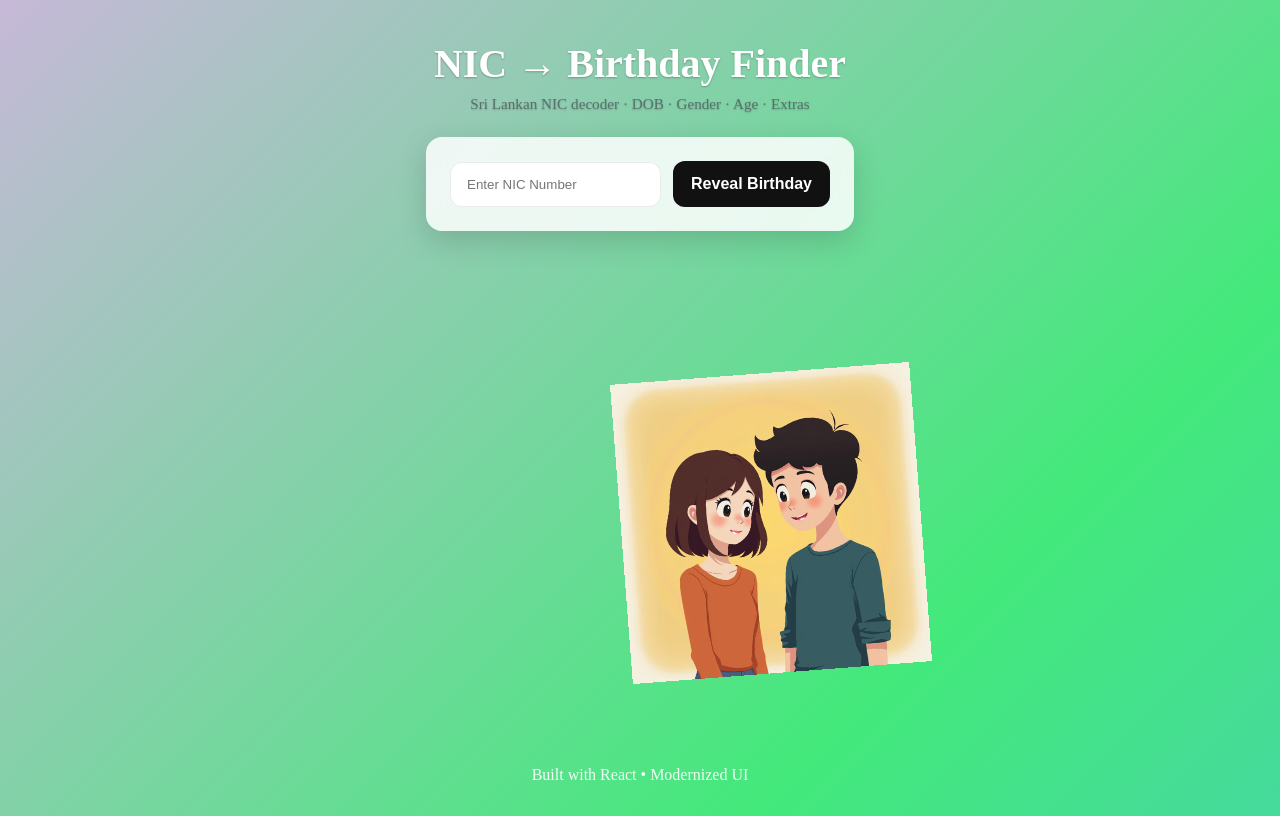
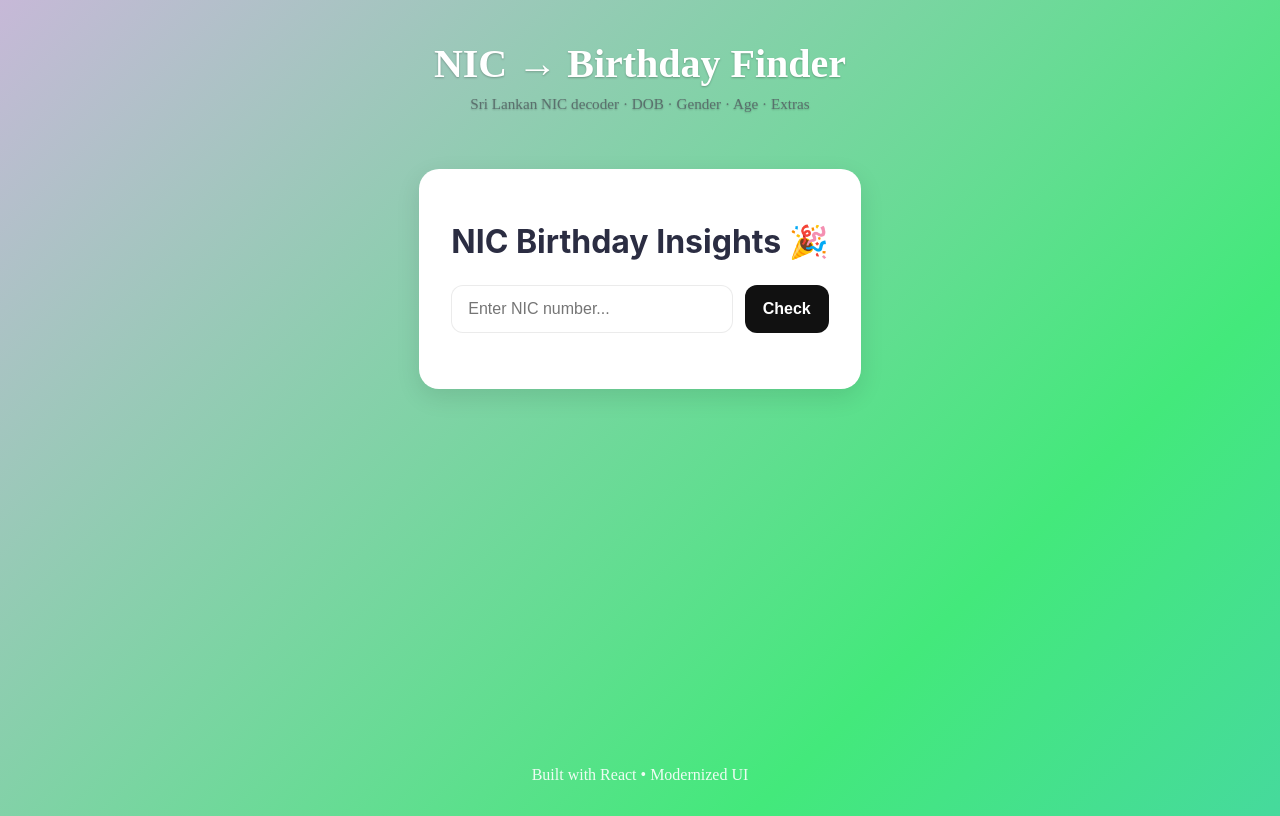
Before and after one commit to hasinimas/nic-dob-calculator, a React (Create React App) app: page / in a window 1280 px wide. Built offline with nearby package versions, Linux system fonts and the light colour scheme.

Commit message:
Update Fun facts UI design

```diff
--- a/package.json
+++ b/package.json
@@ -3,7 +3,7 @@
   "version": "1.0.0",
   "private": true,
   "dependencies": {
-    "framer-motion": "^12.23.16",
+    "framer-motion": "^12.23.22",
     "html-to-image": "^1.11.13",
     "leaflet": "^1.9.4",
     "react": "^18.2.0",
--- a/src/components/NICCalculator.css
+++ b/src/components/NICCalculator.css
@@ -1,174 +1,120 @@
-    /* src/components/NICCalculator.css */
-
-    /* Basic card / input */
+/* Main container */
 .nic-card {
-        padding: 24px;
-        border-radius: 16px;
-        background: rgba(255, 255, 255, 0.85);
-        box-shadow: 0 10px 30px rgba(0, 0, 0, 0.15);
+  max-width: 1100px;
+  margin: 2rem auto;
+  padding: 2rem;
+  border-radius: 20px;
+  background: #ffffff;
+  box-shadow: 0 8px 24px rgba(0, 0, 0, 0.1);
+  font-family: "Inter", sans-serif;
 }
 
+/* Title */
+.title {
+  font-size: 2rem;
+  font-weight: 700;
+  text-align: center;
+  margin-bottom: 1.5rem;
+  color: #2b2d42;
+}
+
+/* Input row */
 .input-row {
   display: flex;
-        gap: 12px;
-        align-items: center;
+  gap: 1rem;
+  margin-bottom: 1.5rem;
+}
+.input-row input {
+  flex: 1;
+  padding: 0.9rem 1rem;
+  border: 1px solid #ddd;
+  border-radius: 12px;
+  font-size: 1rem;
+}
+.input-row button {
+  background: linear-gradient(135deg, #6a5acd, #7b68ee);
+  color: #fff;
+  border: none;
+  padding: 0.9rem 1.5rem;
+  border-radius: 12px;
+  cursor: pointer;
+  font-weight: 600;
+  transition: 0.3s ease;
+}
+.input-row button:hover {
+  background: linear-gradient(135deg, #5a4fcf, #6a5acd);
 }
 
-    .input-row input {
-        flex: 1;
-        padding: 14px 16px;
+/* Birthday details */
+.birthday-details {
+  margin: 1.5rem 0;
+  padding: 1rem 1.2rem;
+  background: #f8f9fa;
   border-radius: 12px;
-        border: 1px solid rgba(0, 0, 0, 0.08);
-        outline: none;
+  box-shadow: inset 0 2px 6px rgba(0, 0, 0, 0.05);
+}
+.birthday-details p {
+  margin: 0.4rem 0;
+  font-size: 1rem;
 }
 
-    .input-row input:focus {
-        border-color: #5b9dff;
-        box-shadow: 0 0 0 3px rgba(91, 157, 255, .12);
+/* Cards grid */
+.cards-grid {
+  display: grid;
+  grid-template-columns: repeat(2, 1fr);
+  gap: 2rem;
+  margin-top: 2rem;
+}
+.info-card {
+  background: #ffffff;
+  border-radius: 16px;
+  padding: 1.5rem;
+  box-shadow: 0 6px 18px rgba(0, 0, 0, 0.08);
+  text-align: center;
+  transition: transform 0.2s ease, box-shadow 0.2s ease;
+}
+.info-card:hover {
+  transform: translateY(-4px);
+  box-shadow: 0 10px 22px rgba(0, 0, 0, 0.12);
+}
+.info-card h2 {
+  margin-bottom: 1rem;
+  color: #333;
+}
+.info-card p {
+  color: #555;
+  font-size: 0.95rem;
 }
 
-    .input-row button {
-        padding: 12px 16px;
-        border-radius: 12px;
-        background: #111;
-        color: #fff;
-        font-weight: 600;
-        border: none;
-        cursor: pointer;
+/* Zodiac card special */
+.zodiac-card .zodiac-content {
+  display: flex;
+  flex-direction: column;
+  align-items: center;
+  justify-content: center;
 }
-
-    /* result */
-    .result {
-    margin-top: 25px;
-    font-size: 18px;
-    font-weight: 500;
-    opacity: 1;            /* 👈 make visible */
-    transition: opacity 0.8s ease;
+.zodiac-img {
+  width: 150px;
+  height: 150px;
+  object-fit: contain;
+  margin-bottom: 1rem;
 }
-
-    .result.visible {
-    opacity: 1;
+.zodiac-card h3 {
+  font-size: 1.4rem;
+  font-weight: 700;
+  color: #4b0082;
 }
 
 
-    .badge {
-        display: inline-block;
-        margin-left: 8px;
-        padding: 4px 10px;
-        border-radius: 999px;
-        background: #111;
-        color: #fff;
-        font-size: 12px;
+/* Error box */
+.error-box {
+  margin: 0.5rem 0 1.5rem 0;
+  padding: 0.8rem 1rem;
+  background: #ffe4e6;
+  border: 1px solid #ff6b81;
+  border-radius: 10px;
+  color: #b71c1c;
+  font-weight: 600;
+  text-align: center;
+  box-shadow: inset 0 2px 5px rgba(0, 0, 0, 0.05);
 }
-
-    .happy {
-        margin-top: 8px;
-        font-weight: 700;
-        color: #0b7a3e;
-    }
-
-    .error {
-        color: #b00020;
-        font-weight: 600;
-    }
-
-    /* Grid for small lines */
-    .grid {
-        display: grid;
-        gap: 6px;
-    }
-
-    /* Confetti canvas (no inline styles required) */
-    #confettiCanvas {
-        position: fixed;
-        top: 0;
-        left: 0;
-        pointer-events: none;
-        z-index: 0;
-    }
-
-    /* Insights container */
-    #insights-container {
-        margin-top: 18px;
-        background: #f9fafb;
-        padding: 12px;
-        border-radius: 12px;
-        box-shadow: 0 4px 10px rgba(0, 0, 0, 0.06);
-    }
-
-    #insights-container h2 {
-        text-align: left;
-        margin: 8px 0;
-        color: #333;
-    }
-
-    /* Helper muted/error text */
-    .muted {
-        color: #5b5b5b;
-        margin-bottom: 8px;
-    }
-
-    /* Horizontal cards layout */
-    .cards {
-        display: flex;
-        gap: 12px;
-        margin-top: 12px;
-        flex-wrap: wrap;
-    }
-
-    .insight-card {
-        background: rgb(184, 239, 244);
-        border-radius: 12px;
-        padding: 12px;
-        box-shadow: 0 4px 12px rgba(0, 0, 0, 0.08);
-        flex: 1 1 220px;
-        min-width: 180px;
-    }
-
-    .insight-card h3 {
-        margin: 0 0 6px 0;
-        font-size: 1.05rem;
-    }
-
-    .posters {
-        display: flex;
-        gap: 8px;
-        flex-wrap: wrap;
-        align-items: center;
-    }
-
-    .posters img {
-        width: 80px;
-        border-radius: 8px;
-    }
-
-    .line a {
-        color: #0b66d1;
-        text-decoration: none;
-    }
-
-    .line {
-        margin-bottom: 6px;
-    }
-
-    /* Travel button */
-    .travel-btn {
-        padding: 10px 14px;
-        background: linear-gradient(45deg, #4facfe, #00f2fe);
-        color: white;
-        border: none;
-        border-radius: 8px;
-        cursor: pointer;
-        font-weight: 600;
-    }
-
-    .travel-btn:hover {
-        transform: scale(1.02);
-    }
-
-    /* Responsive small screens keep cards stacked but horizontal where space allows */
-    @media (max-width: 700px) {
-        .cards {
-            flex-direction: column;
-        }
-    }
--- a/src/components/NICCalculator.jsx
+++ b/src/components/NICCalculator.jsx
@@ -1,21 +1,31 @@
 // src/components/NICCalculator.jsx
-import React, { useEffect, useRef, useState } from "react";
-import { useNavigate } from "react-router-dom";
+import React, { useRef, useState } from "react";
 import { buildInsights, chineseZodiac } from "../utils/insights";
+import TravelButton from "./TravelButton";
 import "./NICCalculator.css";
 
+/**
+ * Parse NIC to birthday info.
+ * Returns null on invalid input, or:
+ * { birthday: "YYYY-MM-DD", year, gender, age, type, birthdayDate: Date }
+ */
 function getBirthdayFromNIC(nic) {
   let year, dayCode;
-  if (!nic) return "❌ Invalid NIC format";
-  if (nic.length === 12) {
+  if (!nic) return null;
+
+  // Trim spaces
+  nic = nic.trim();
+
+  if (nic.length === 12 && /^\d{12}$/.test(nic)) {
     year = parseInt(nic.substring(0, 4), 10);
     dayCode = parseInt(nic.substring(4, 7), 10);
-  } else if (nic.length === 10) {
+  } else if (nic.length === 10 && /^\d{9}[VvXx]?$/.test(nic)) {
     year = 1900 + parseInt(nic.substring(0, 2), 10);
+    // handle century roll (if your app expects > 1999 NICs adjust as needed)
     if (year < 1920) year += 100;
     dayCode = parseInt(nic.substring(2, 5), 10);
   } else {
-    return "❌ Invalid NIC format";
+    return null;
   }
 
   let gender = "Male";
@@ -24,295 +34,241 @@ function getBirthdayFromNIC(nic) {
     dayCode -= 500;
   }
 
-  const birthdayDate = new Date(year, 0, dayCode);
-  birthdayDate.setDate(birthdayDate.getDate() - 1);
-  const month = birthdayDate.getMonth() + 1;
-  const day = birthdayDate.getDate();
-  const birthday = `${year}-${String(month).padStart(2, "0")}-${String(day).padStart(2, "0")}`;
-  return { birthday, gender };
-}
+  // dayCode is the day-of-year: construct date from Jan 1 + (dayCode - 1)
+  const birthdayDate = new Date(year, 0, 1);
+  birthdayDate.setDate(birthdayDate.getDate() + dayCode - 1);
 
-function getDayOfWeek(dateStr) {
-  const days = ["Sunday","Monday","Tuesday","Wednesday","Thursday","Friday","Saturday"];
-  return days[new Date(dateStr).getDay()];
-}
+  if (isNaN(birthdayDate.getTime())) return null;
 
-function calculateAge(dateStr) {
-  const today = new Date();
-  const d = new Date(dateStr);
-  let age = today.getFullYear() - d.getFullYear();
-  const m = today.getMonth() - d.getMonth();
-  if (m < 0 || (m === 0 && today.getDate() < d.getDate())) age--;
-  return age;
-}
+  const birthday = birthdayDate.toISOString().split("T")[0];
+  const age = new Date().getFullYear() - year;
 
-function isBirthdayToday(dateStr) {
-  const t = new Date();
-  const d = new Date(dateStr);
-  return t.getDate() === d.getDate() && t.getMonth() === d.getMonth();
+  return {
+    birthday,
+    year,
+    gender,
+    age,
+    type: birthdayDate.toDateString(),
+    birthdayDate,
+  };
 }
 
 export default function NICCalculator() {
-  const navigate = useNavigate();
   const [nic, setNic] = useState("");
-  const [result, setResult] = useState(null); // { birthday, gender, dayName, age, birthdayToday } or { error }
-  const [submitted, setSubmitted] = useState(false);
-  const [insights, setInsights] = useState(null);
-  const [loadingInsights, setLoadingInsights] = useState(false);
-  const [insightsError, setInsightsError] = useState(null);
+  const [details, setDetails] = useState(null); // parsed birthday details
+  const [insights, setInsights] = useState(null); // payload from buildInsights()
+  const [loading, setLoading] = useState(false);
+  const [error, setError] = useState("");
+  const audioRef = useRef(null);
 
-  const canvasRef = useRef(null);
-  const rafRef = useRef(null);
+  // Called when user clicks the "Check" button
+  const handleCalculate = async () => {
+    const info = getBirthdayFromNIC(nic);
+    if (!info) {
+      setDetails(null);
+      setInsights(null);
+      setError("❌ Oops! Please enter a valid NIC number.");
+      return;
+    }
 
-  useEffect(() => {
-    document.body.classList.add("default");
-    const char = document.getElementById("floatingCharacter");
-    if (char) char.style.backgroundImage = "url('/assets/couple.jpg')";
-    return () => {
-      if (rafRef.current) cancelAnimationFrame(rafRef.current);
-    };
-  }, []);
+    // Clear errors, set parsed details
+    setError("");
+    setDetails(info);
+    setInsights(null); // reset previous insights
+    setLoading(true);
 
-  const launchConfetti = () => {
-    const canvas = canvasRef.current;
-    if (!canvas) return;
-    const ctx = canvas.getContext("2d");
-    canvas.width = window.innerWidth;
-    canvas.height = window.innerHeight;
+    // Try to play sound immediately (best chance to be considered a user gesture).
+    try {
+      if (audioRef.current) {
+        audioRef.current.currentTime = 0;
+        // do NOT await here — attempt play and continue fetching insights
+        audioRef.current.play().catch((err) => {
+          // Play can be blocked; that's okay — don't stop the flow
+          console.debug("Audio playback prevented or failed:", err?.message || err);
+        });
+      }
+    } catch (err) {
+      console.debug("Audio issue", err);
+    }
 
-    const confetti = Array.from({ length: 200 }, () => ({
-      x: Math.random() * canvas.width,
-      y: Math.random() * canvas.height - canvas.height,
-      r: Math.random() * 6 + 2,
-      d: Math.random() * 200,
-      color: `hsl(${Math.random() * 360}, 90%, 60%)`,
-    }));
-
-    let angle = 0;
-    function draw() {
-      ctx.clearRect(0, 0, canvas.width, canvas.height);
-      confetti.forEach(c => {
-        ctx.beginPath();
-        ctx.arc(c.x, c.y, c.r, 0, Math.PI * 2);
-        ctx.fillStyle = c.color;
-        ctx.fill();
-        ctx.strokeStyle = "rgba(255,255,255,0.6)";
-        ctx.stroke();
-        c.y += Math.cos(angle + c.d) + 1 + c.r / 2;
-        c.x += Math.sin(angle);
-        if (c.y > canvas.height) {
-          c.y = -10;
-          c.x = Math.random() * canvas.width;
-        }
+    // Fetch insights (buildInsights is async and returns { zodiac, people, event, movies })
+    try {
+      const payload = await buildInsights(info.birthdayDate);
+      // payload should be an object like { zodiac, people, event, movies }
+      // guard against unexpected returns
+      const safePayload = {
+        zodiac: payload?.zodiac ?? chineseZodiac(info.year),
+        people: Array.isArray(payload?.people) ? payload.people : [],
+        event: payload?.event ?? null,
+        movies: Array.isArray(payload?.movies) ? payload.movies : [],
+      };
+      setInsights(safePayload);
+    } catch (err) {
+      console.error("Failed to load insights:", err);
+      // set a minimal fallback so cards show friendly content
+      setInsights({
+        zodiac: chineseZodiac(info.year),
+        people: [],
+        event: null,
+        movies: [],
       });
-      angle += 0.01;
-      rafRef.current = requestAnimationFrame(draw);
-    }
-    draw();
-    setTimeout(() => {
-      if (rafRef.current) cancelAnimationFrame(rafRef.current);
-      ctx.clearRect(0, 0, canvas.width, canvas.height);
-    }, 4000);
-  };
-
-  const applyGenderStyle = (gender) => {
-    const body = document.body;
-    const char = document.getElementById("floatingCharacter");
-    body.classList.remove("default","male","female");
-    if (gender === "Female") {
-      body.classList.add("female");
-      if (char) char.style.backgroundImage = "url('/assets/girl.jpg')";
-    } else {
-      body.classList.add("male");
-      if (char) char.style.backgroundImage = "url('/assets/boy.jpg')";
+    } finally {
+      setLoading(false);
     }
   };
 
-  const speakAll = (birthday, age, gender) => {
-    try {
-      const utter = new SpeechSynthesisUtterance(
-        `Your birthday is ${new Date(birthday).toDateString()}. You are ${age} years old. Gender: ${gender}.`
-      );
-      utter.lang = "en-US";
-      utter.rate = 1;
-      utter.pitch = 1;
-      window.speechSynthesis.cancel();
-      window.speechSynthesis.speak(utter);
-    } catch (e) {
-      console.warn("speech failed", e);
-    }
-  };
-
-  const onCalculate = async () => {
-    // Reset previous results and insights
-    setSubmitted(false);
-    setResult(null);
-    setInsights(null);
-    setInsightsError(null);
-    setLoadingInsights(false);
-
-    const parsed = getBirthdayFromNIC(nic.trim());
-    if (typeof parsed === "string") {
-      setResult({ error: parsed });
-      setSubmitted(true);
-      return;
-    }
-
-    const dayName = getDayOfWeek(parsed.birthday);
-    const age = calculateAge(parsed.birthday);
-    const birthdayToday = isBirthdayToday(parsed.birthday);
-
-    const res = { ...parsed, dayName, age, birthdayToday };
-    setResult(res);
-    setSubmitted(true);
-
-    launchConfetti();
-    applyGenderStyle(res.gender);
-    speakAll(res.birthday, res.age, res.gender);
-
-    // Load insights asynchronously
-    setLoadingInsights(true);
-    try {
-      const dob = new Date(res.birthday);
-      const payload = await buildInsights(dob);
-      setInsights(payload);
-    } catch (e) {
-      console.error("insights failed", e);
-      setInsightsError("Failed to load fun facts.");
-    } finally {
-      setLoadingInsights(false);
-    }
-  };
-
-  const handleKeyDown = (e) => {
-    if (e.key === "Enter") {
-      e.preventDefault();
-      onCalculate();
-    }
-  };
-
-  const handleGoTravel = () => {
-    let persona = "Adventure Romantic";
-    if (result?.age > 30) persona = "Culture Seeker";
-    if (result?.age < 18) persona = "Young Explorer";
-    navigate("/travel", {
-      state: {
-        birthday: result?.birthday,
-        age: result?.age,
-        gender: result?.gender,
-        persona,
-      },
-    });
-  };
-
-  const zodiac = result?.birthday ? chineseZodiac(new Date(result.birthday).getFullYear()) : null;
+  // Utility to get zodiac image filename (lowercase, no spaces).
+  // Expectation: put images in public/zodiac/rat.png, ox.png, tiger.png, ...
+  const zodiacAnimal = details ? chineseZodiac(details.year) : null;
+  const zodiacImg = zodiacAnimal ? `/zodiac/${String(zodiacAnimal).toLowerCase()}.png` : null;
 
   return (
-    <section className="card nic-card">
+    <div className="nic-card">
+      <h1 className="title">NIC Birthday Insights 🎉</h1>
+
+      {/* Input row */}
       <div className="input-row">
         <input
           type="text"
-          placeholder="Enter NIC Number"
+          inputMode="numeric"
+          placeholder="Enter NIC number..."
           value={nic}
           onChange={(e) => setNic(e.target.value)}
-          onKeyDown={handleKeyDown}
-          aria-label="NIC number"
         />
-        <button onClick={onCalculate}>Reveal Birthday</button>
+        <button onClick={handleCalculate} className="btn-primary">
+          Check
+        </button>
       </div>
 
-      {/* Show Birthday / Gender / Age */}
-      {submitted && result && (
-        <div className={`result ${result.error ? "" : "visible"}`} aria-live="polite">
-          {result.error ? (
-            <div className="error">{result.error}</div>
-          ) : (
-            <div className="grid">
-              <div>
-                🎉 Birthday: <b>{result.birthday}</b> <span className="badge">{result.dayName}</span>
-              </div>
-              <div>🎂 Age: <b>{result.age}</b></div>
-              <div>👤 Gender: <b>{result.gender}</b></div>
-              {result.birthdayToday && <div className="happy">🎈 Happy Birthday! 🎈</div>}
-            </div>
-          )}
+      {/* Cute inline error */}
+      {error && <div className="error-box">{error}</div>}
+
+      {/* Audio element (place file at public/sounds/success.mp3) */}
+      <audio ref={audioRef} preload="auto">
+        <source src="/sounds/success.mp3" type="audio/mpeg" />
+      </audio>
+
+      {/* Birthday details (show if parsed) */}
+      {details && (
+        <div className="birthday-details">
+          <p>
+            <strong>Birthday:</strong> {details.birthday}
+          </p>
+          <p>
+            <strong>Age:</strong> {details.age}
+          </p>
+          <p>
+            <strong>Gender:</strong> {details.gender}
+          </p>
+          <p>
+            <strong>Birthday Type:</strong> {details.type}
+          </p>
         </div>
       )}
 
-      <canvas id="confettiCanvas" ref={canvasRef} />
+      {/* Cards grid */}
+      {/* Show placeholder while loading; show cards when insights is an object (could be empty arrays) */}
+      {details && (
+        <div className="cards-grid">
+          {/* Chinese Zodiac */}
+          <div className="info-card zodiac-card">
+            <h2>🐲 Chinese Zodiac</h2>
+            {zodiacImg ? (
+              <div className="zodiac-content">
+                <img
+                  src={zodiacImg}
+                  alt={zodiacAnimal}
+                  className="zodiac-img"
+                  onError={(e) => {
+                    // graceful fallback: hide broken img
+                    e.target.style.display = "none";
+                  }}
+                />
+                <h3>{zodiacAnimal}</h3>
+              </div>
+            ) : (
+              <p className="empty">No zodiac info available.</p>
+            )}
+          </div>
 
-      {/* Insights */}
-      {submitted && (
-        <section id="insights-container">
-          <h2>Fun Facts & Insights 🎉</h2>
+          {/* Share Birthday (people born same day) */}
+          <div className="info-card">
+            <h2>🎂 Share Birthday</h2>
 
-          {!loadingInsights && !insights && !insightsError && (
-            <p className="muted">Run "Reveal Birthday" to load fun facts & extras</p>
-          )}
+            {loading && <p className="muted">Loading famous birthdays…</p>}
+            {!loading && insights && insights.people && insights.people.length > 0 && (
+              <div className="list">
+                {insights.people.slice(0, 6).map((p, idx) => (
+                  <div key={idx} className="line">
+                    {p.url ? (
+                      <a href={p.url} target="_blank" rel="noreferrer">
+                        {p.name}
+                      </a>
+                    ) : (
+                      <span>{p.name}</span>
+                    )}
+                    {p.bio ? <span className="small"> — {p.bio}</span> : null}
+                  </div>
+                ))}
+              </div>
+            )}
+            {!loading && insights && insights.people && insights.people.length === 0 && (
+              <p className="empty">No famous birthdays found for this date.</p>
+            )}
+          </div>
 
-          {loadingInsights && <p className="muted">Loading insights…</p>}
-          {insightsError && <p className="error">{insightsError}</p>}
+          {/* On This Day (historical event) */}
+          <div className="info-card">
+            <h2>📅 On This Day</h2>
 
-          {insights && (
-            <>
-              <div style={{ display: "flex", justifyContent: "flex-end" }}>
-                <button className="travel-btn" onClick={handleGoTravel}>View Travel Card</button>
+            {loading && <p className="muted">Loading historical events…</p>}
+            {!loading && insights && insights.event && (
+              <div>
+                <p>
+                  <strong>{insights.event.year}</strong> — {insights.event.text}
+                </p>
+                {insights.event.pages && insights.event.pages.length > 0 && (
+                  <p className="small">
+                    <a href={insights.event.pages[0].url} target="_blank" rel="noreferrer">
+                      Read more
+                    </a>
+                  </p>
+                )}
               </div>
+            )}
+            {!loading && insights && !insights.event && (
+              <p className="empty">No historical events found for this day.</p>
+            )}
+          </div>
 
-              <div className="cards">
-                <div className="insight-card">
-                  <h3>Chinese Zodiac</h3>
-                  <p>{zodiac}</p>
-                </div>
+          {/* More from your birth year (movies) */}
+          <div className="info-card">
+            <h2>✨ More from Your Birth Year</h2>
 
-                <div className="insight-card">
-                  <h3>Shared Birthdays</h3>
-                  {insights.people && insights.people.length ? (
-                    insights.people.map((p, i) => (
-                      <div key={i} className="line">
-                        <a href={p.url} target="_blank" rel="noreferrer">{p.name}</a>
-                        {p.bio ? ` — ${p.bio}` : ""}
-                      </div>
-                    ))
-                  ) : (
-                    <p className="empty">😔 No shared birthdays found.</p>
-                  )}
-                </div>
+            {loading && <p className="muted">Loading movies…</p>}
+            {!loading && insights && insights.movies && insights.movies.length > 0 && (
+              <div className="movies">
+                {insights.movies.slice(0, 6).map((m, i) => (
+                  <div key={i} className="movie-item">
+                    {m.poster ? <img src={m.poster} alt={m.title} className="movie-poster" /> : null}
+                    <div className="movie-title">{m.title}</div>
+                  </div>
+                ))}
+              </div>
+            )}
+            {!loading && insights && insights.movies && insights.movies.length === 0 && (
+              <p className="empty">No notable movies found for this year.</p>
+            )}
+          </div>
+        </div>
+      )}
 
-                <div className="insight-card">
-                  <h3>On This Day</h3>
-                  {insights.event ? (
-                    <>
-                      <p><strong>{insights.event.year}</strong> — {insights.event.text}</p>
-                      {insights.event.pages?.map((pg, idx) => (
-                        <div key={idx}><a href={pg.url} target="_blank" rel="noreferrer">{pg.title}</a></div>
-                      ))}
-                    </>
-                  ) : (
-                    <p className="empty">No historical event found.</p>
-                  )}
-                </div>
-
-                <div className="insight-card">
-                  <h3>Movies from your birth year</h3>
-                  <div className="posters">
-                    {insights.movies && insights.movies.length ? (
-                      insights.movies.filter(m => m.poster).map((m, i) => (
-                        <figure key={i}>
-                          <img alt={m.title} src={m.poster} />
-                          <figcaption>{m.title}</figcaption>
-                        </figure>
-                      ))
-                    ) : (
-                      <p className="empty">No movies available.</p>
-                    )}
-                  </div>
-                </div>
-              </div>
-            </>
-          )}
-        </section>
+      {/* TravelButton — only show after insights load (so it doesn't pop immediately) */}
+      {insights && !loading && (
+        <div style={{ marginTop: 18 }}>
+          <TravelButton />
+        </div>
       )}
-    </section>
+    </div>
   );
 }
```
Also changed, not shown: 2 other files (tests, documents, lock files or other folders). Lines whose indentation alone changed are shown as unchanged.
